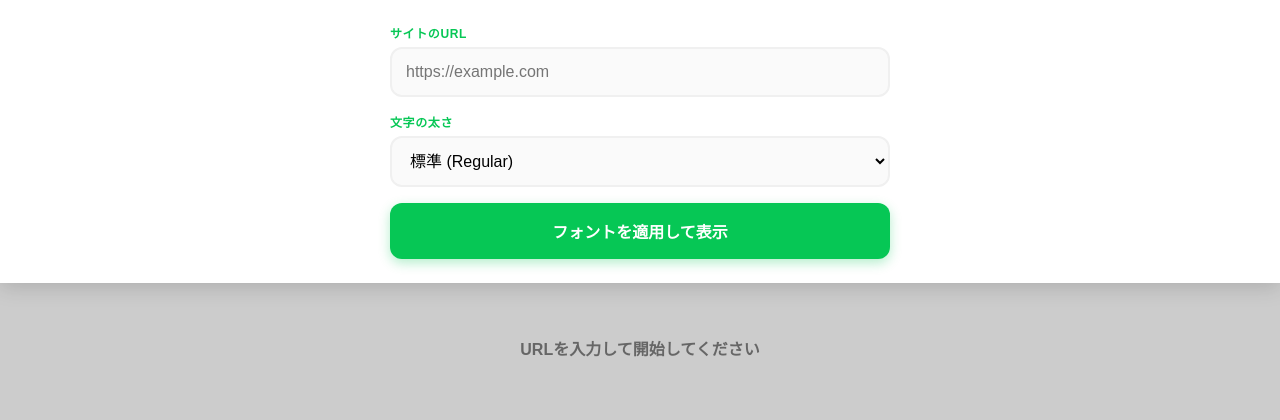
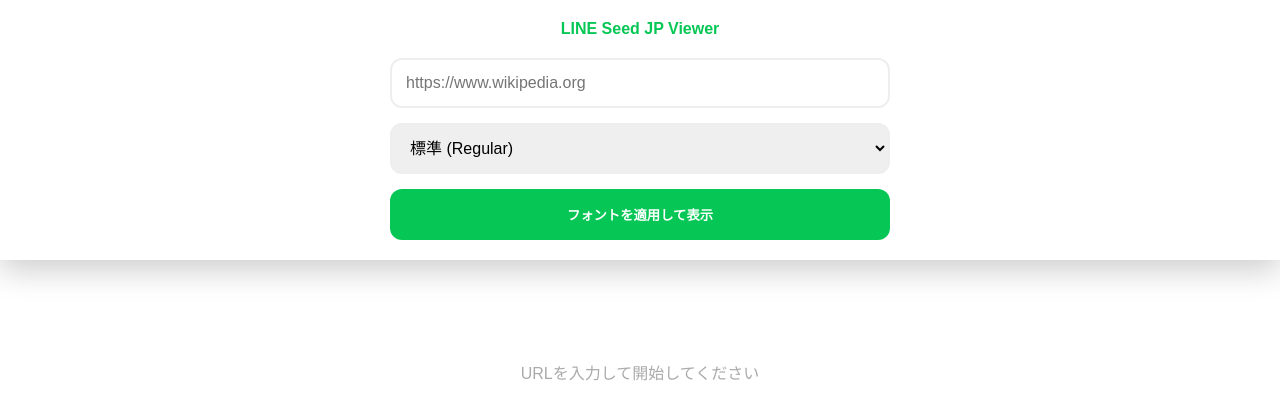
Before and after one commit to 738hidachan/fonts_lineseed, a plain HTML site: page index.html in a window 1280 px wide. Drawn offline with Linux system fonts and the light colour scheme; a web font is replaced by a local one.

Commit message:
Update index.html

```diff
--- a/index.html
+++ b/index.html
@@ -3,227 +3,175 @@
 <head>
     <meta charset="UTF-8">
     <meta name="viewport" content="width=device-width, initial-scale=1.0, maximum-scale=1.0, user-scalable=no">
-    <title>LINE Seed JP Font Viewer</title>
+    <title>LINE Seed JP Mobile Viewer</title>
     <link rel="preconnect" href="https://fonts.googleapis.com">
     <link rel="preconnect" href="https://fonts.gstatic.com" crossorigin>
     <link href="https://fonts.googleapis.com/css2?family=LINE+Seed+JP:wght@100;400;700;800&display=swap" rel="stylesheet">
 
     <style>
-        :root {
-            --line-green: #06C755;
-            --bg-gray: #f8f9fa;
-        }
-
+        :root { --line-green: #06C755; }
         * { box-sizing: border-box; }
 
         body, html {
-            margin: 0; padding: 0; width: 100%; height: 100%;
+            margin: 0; padding: 0; width: 100vw; height: 100vh;
             font-family: 'LINE Seed JP', sans-serif;
-            background-color: #f0f0f0; overflow: hidden;
-            display: flex; flex-direction: column;
+            background-color: #000; overflow: hidden;
         }
 
-        /* --- 設定パネル --- */
-        #control-panel {
-            position: fixed; top: 0; left: 0; right: 0;
-            padding: 24px; background: #fff;
-            box-shadow: 0 4px 20px rgba(0,0,0,0.15);
-            z-index: 1000;
-            transition: transform 0.5s cubic-bezier(0.19, 1, 0.22, 1);
+        /* --- 自動で閉じる設定パネル --- */
+        #config-panel {
+            position: fixed; top: 0; left: 0; width: 100%;
+            background: #fff; padding: 20px; z-index: 2000;
+            box-shadow: 0 10px 30px rgba(0,0,0,0.2);
+            transition: transform 0.6s cubic-bezier(0.16, 1, 0.3, 1);
         }
 
-        header.is-hidden {
-            transform: translateY(-100%);
+        /* 出力後にこのクラスが付与される */
+        .panel-closed { transform: translateY(-100%); }
+
+        .form-content { max-width: 500px; margin: 0 auto; display: flex; flex-direction: column; gap: 15px; }
+
+        input[type="url"], select {
+            width: 100%; padding: 14px; border: 2px solid #eee; border-radius: 12px;
+            font-size: 16px; font-family: inherit;
         }
 
-        .header-container {
-            max-width: 500px; margin: 0 auto;
-            display: flex; flex-direction: column; gap: 16px;
+        .btn-apply {
+            padding: 16px; background: var(--line-green); color: white;
+            border: none; border-radius: 12px; font-weight: 800; cursor: pointer;
         }
 
-        .input-group, .select-group { display: flex; flex-direction: column; gap: 6px; }
-        label { font-size: 12px; font-weight: 800; color: var(--line-green); letter-spacing: 0.05em; }
-
-        input[type="url"], select {
-            padding: 14px; border: 2px solid #f0f0f0; border-radius: 12px;
-            font-size: 16px; font-family: inherit; background: #fafafa;
+        /* --- 復帰用ボタン --- */
+        #btn-reopen {
+            position: fixed; top: 10px; right: 10px; width: 44px; height: 44px;
+            background: rgba(0,0,0,0.5); border-radius: 50%; color: white;
+            border: none; z-index: 1000; display: none; cursor: pointer;
         }
 
-        button.apply-btn {
-            padding: 16px; background-color: var(--line-green);
-            color: white; border: none; border-radius: 12px;
-            cursor: pointer; font-weight: 700; font-size: 16px;
-            box-shadow: 0 4px 12px rgba(6, 199, 85, 0.3);
+        /* --- レスポンシブ表示の核心：iframeコンテナ --- */
+        #iframe-wrapper {
+            width: 100%; height: 100%; position: absolute; top: 0; left: 0;
+            background: #fff; overflow: hidden;
         }
 
-        /* --- 再表示ボタン --- */
-        #open-menu {
-            position: fixed; top: 15px; right: 15px;
-            padding: 10px 18px; background: rgba(0,0,0,0.7);
-            color: white; border-radius: 30px; border: none;
-            backdrop-filter: blur(5px);
-            display: none; z-index: 999; cursor: pointer;
-            font-size: 12px; font-weight: 700;
+        #site-frame {
+            width: 100%; height: 100%; border: none; display: none;
         }
 
-        /* --- プレビューエリア --- */
-        #viewer-container {
-            flex: 1; width: 100%; height: 100%;
-            display: flex; justify-content: center; align-items: flex-start;
-            background: #ccc; /* 背景をグレーにして境界をわかりやすく */
-            overflow: auto;
-            -webkit-overflow-scrolling: touch;
+        .loader {
+            position: fixed; inset: 0; background: rgba(255,255,255,0.9);
+            display: none; flex-direction: column; justify-content: center; align-items: center; z-index: 3000;
         }
-
-        /* レスポンシブを強制するためのコンテナ */
-        #web-frame {
-            width: 100%; height: 100%; border: none;
-            background: white; display: none;
-        }
-
-        .placeholder {
-            margin-top: 40vh; text-align: center; color: #666; font-weight: 700;
-        }
-
-        .loading-overlay {
-            position: fixed; top: 0; left: 0; width: 100%; height: 100%;
-            background: rgba(255,255,255,0.9); display: none;
-            flex-direction: column; justify-content: center; align-items: center; z-index: 1100;
-        }
-
-        .spinner {
-            width: 30px; height: 30px; border: 3px solid #f3f3f3;
-            border-top: 3px solid var(--line-green); border-radius: 50%;
-            animation: spin 0.8s linear infinite; margin-bottom: 12px;
-        }
-
-        @keyframes spin { 0% { transform: rotate(0deg); } 100% { transform: rotate(360deg); } }
+        .spinner { width: 40px; height: 40px; border: 4px solid #eee; border-top-color: var(--line-green); border-radius: 50%; animation: spin 1s linear infinite; }
+        @keyframes spin { to { transform: rotate(360deg); } }
     </style>
 </head>
 <body>
 
-<header id="control-panel">
-    <div class="header-container">
-        <div class="input-group">
-            <label>サイトのURL</label>
-            <input type="url" id="url-input" placeholder="https://example.com" value="">
-        </div>
-        <div class="select-group">
-            <label>文字の太さ</label>
-            <select id="weight-select">
+<header id="config-panel">
+    <div class="form-content">
+        <div style="text-align:center; font-weight:800; color:var(--line-green); margin-bottom:5px;">LINE Seed JP Viewer</div>
+        <input type="url" id="target-url" placeholder="https://www.wikipedia.org" value="">
+        <select id="font-weight">
             <option value="100">極細 (Thin)</option>
             <option value="400" selected>標準 (Regular)</option>
             <option value="700">太め (Bold)</option>
             <option value="800">超極太 (Black)</option>
         </select>
-        </div>
-        <button class="apply-btn" onclick="loadWebsite()">フォントを適用して表示</button>
+        <button class="btn-apply" onclick="applyAndLaunch()">フォントを適用して表示</button>
     </div>
 </header>
 
-<button id="open-menu" onclick="togglePanel()">設定を変更</button>
+<button id="btn-reopen" onclick="togglePanel()">⚙</button>
 
-<div id="viewer-container">
-    <div id="placeholder" class="placeholder">
-        <p>URLを入力して開始してください</p>
-    </div>
-    <div id="loading" class="loading-overlay">
-        <div class="spinner"></div>
-        <div style="font-weight:700; color:var(--line-green)">最適化中...</div>
-    </div>
-    <iframe id="web-frame" sandbox="allow-same-origin allow-scripts allow-forms"></iframe>
+<div id="iframe-wrapper">
+    <iframe id="site-frame"></iframe>
+    <div id="welcome-msg" style="color:#aaa; text-align:center; margin-top:45vh;">URLを入力して開始してください</div>
 </div>
 
+<div id="loader" class="loader"><div class="spinner"></div><p>フォントを注入中...</p></div>
+
 <script>
+    const panel = document.getElementById('config-panel');
+    const openBtn = document.getElementById('btn-reopen');
+
     function togglePanel() {
-        const panel = document.getElementById('control-panel');
-        const openBtn = document.getElementById('open-menu');
-        panel.classList.toggle('is-hidden');
-        if (!panel.classList.contains('is-hidden')) {
+        panel.classList.remove('panel-closed');
         openBtn.style.display = 'none';
     }
-    }
 
-    async function loadWebsite() {
-        const urlInput = document.getElementById('url-input').value.trim();
-        const weight = document.getElementById('weight-select').value;
-        const frame = document.getElementById('web-frame');
-        const loading = document.getElementById('loading');
-        const placeholder = document.getElementById('placeholder');
-        const panel = document.getElementById('control-panel');
-        const openBtn = document.getElementById('open-menu');
+    async function applyAndLaunch() {
+        const urlValue = document.getElementById('target-url').value.trim();
+        const weight = document.getElementById('font-weight').value;
+        const loader = document.getElementById('loader');
+        const frame = document.getElementById('site-frame');
 
-        if (!urlInput) return alert('URLを入力してください');
+        if (!urlValue) return alert('URLを入力してください');
 
-        let targetUrl = urlInput.startsWith('http') ? urlInput : 'https://' + urlInput;
-        loading.style.display = 'flex';
+        const fullUrl = urlValue.startsWith('http') ? urlValue : 'https://' + urlValue;
+        loader.style.display = 'flex';
 
         try {
-            const proxyUrl = `https://api.allorigins.win/get?url=${encodeURIComponent(targetUrl)}`;
-            const response = await fetch(proxyUrl);
+            const proxy = `https://api.allorigins.win/get?url=${encodeURIComponent(fullUrl)}`;
+            const response = await fetch(proxy);
             const data = await response.json();
 
-            if (!data.contents) throw new Error('取得失敗');
+            let html = data.contents;
+            const baseUrl = new URL(fullUrl).origin;
 
-            let html = data.contents;
-            const baseUrl = new URL(targetUrl).origin;
-
-            // --- レスポンシブ対応の決定版修正 ---
-            // 1. 既存のviewportをすべて削除
+            // --- 究極のレスポンシブ・ハック ---
+            // 既存のViewportを根こそぎ削除
             html = html.replace(/<meta[^>]*name=["']viewport["'][^>]*>/gi, '');
 
-            // 2. ブラウザがモバイルとして解釈するように強力なメタタグを先頭に挿入
-            const injectContent = `
+            // 強力なメタタグとフォントCSSを<head>の直後に埋め込む
+            const injection = `
                 <base href="${baseUrl}/">
-                <meta charset="UTF-8">
-                <meta name="viewport" content="width=device-width, initial-scale=1.0, minimum-scale=1.0">
+                <meta name="viewport" content="width=device-width, initial-scale=1.0, user-scalable=yes">
                 <link href="https://fonts.googleapis.com/css2?family=LINE+Seed+JP:wght@${weight}&display=swap" rel="stylesheet">
                 <style>
-                    /* フォントの強制適用 */
+                    /* フォント強制 */
                     html, body, * {
                         font-family: 'LINE Seed JP', sans-serif !important;
                         font-weight: ${weight} !important;
                     }
-                    /* iframe内を強制的にレスポンシブ化 */
+                    /* スマホ表示を強制するためのスタイル */
                     html {
                         width: 100% !important;
-                        height: auto !important;
                         overflow-x: hidden !important;
+                        -webkit-text-size-adjust: 100% !important;
                     }
                     body {
                         width: 100% !important;
                         margin: 0 !important;
-                        padding: 0 !important;
+                        position: relative !important;
                     }
                     img { max-width: 100% !important; height: auto !important; }
                 </style>
             `;
 
-            // <head> タグがない場合も想定して置換
             if (html.toLowerCase().includes('<head>')) {
-                html = html.replace(/<head>/i, `<head>${injectContent}`);
+                html = html.replace(/<head>/i, '<head>' + injection);
             } else {
-                html = injectContent + html;
+                html = injection + html;
             }
 
-            // 表示のリセットと適用
-            placeholder.style.display = 'none';
+            // iframeに流し込む
+            document.getElementById('welcome-msg').style.display = 'none';
             frame.style.display = 'block';
             frame.srcdoc = html;
 
-            // --- 出力後に自動で閉じる処理 ---
+            // --- 出力後に自動的に閉じる ---
             setTimeout(() => {
-                panel.classList.add('is-hidden');
+                panel.classList.add('panel-closed');
                 openBtn.style.display = 'block';
-            }, 500); // 視覚的な確認のため少しだけ遅延
+                loader.style.display = 'none';
+            }, 800);
 
-        } catch (error) {
-            alert('表示できませんでした。URLを確認してください。');
-        } finally {
-            loading.style.display = 'none';
+        } catch (e) {
+            alert('サイトの取得に失敗しました。');
+            loader.style.display = 'none';
         }
     }
 </script>
-
 </body>
 </html>
```
Lines whose indentation alone changed are shown as unchanged.
